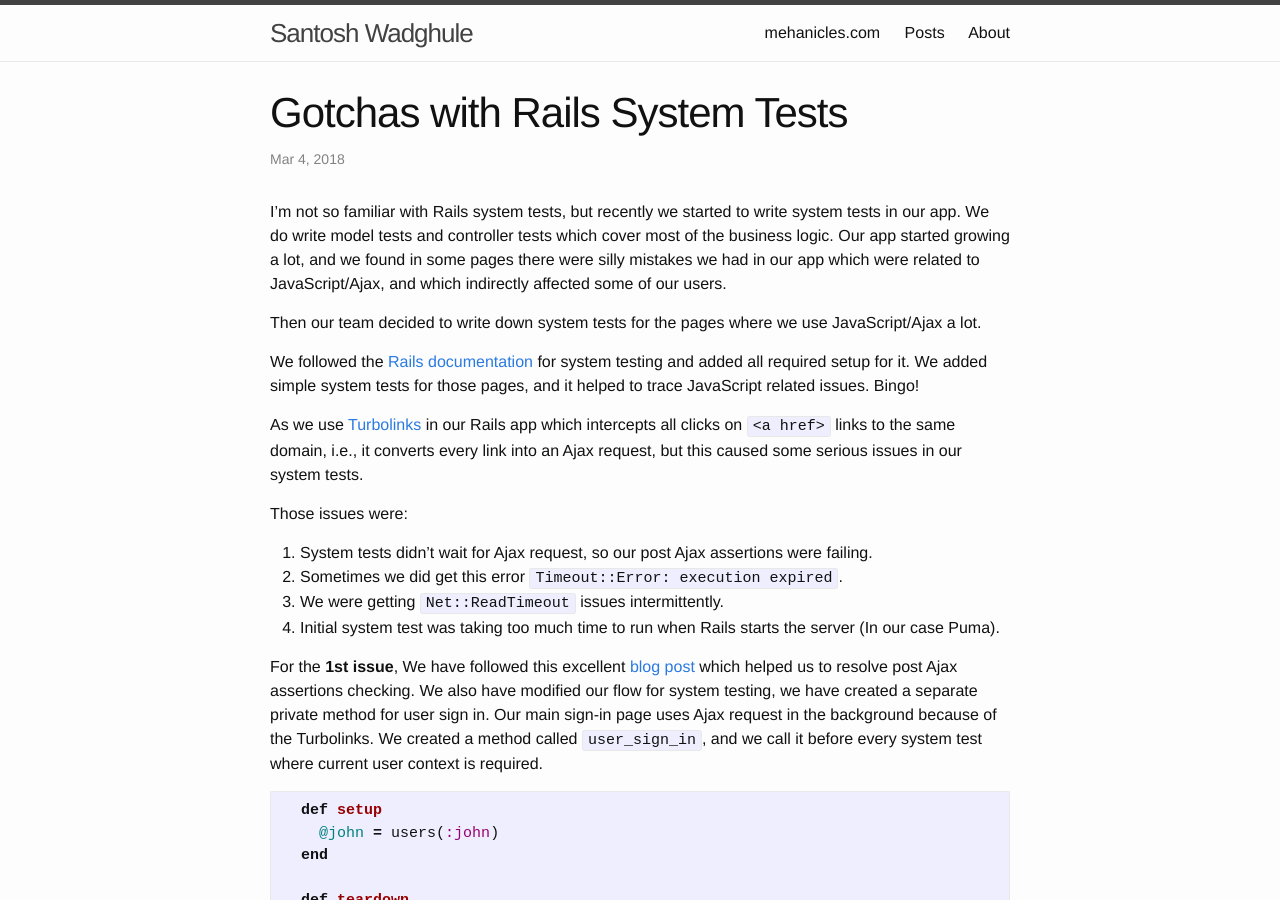
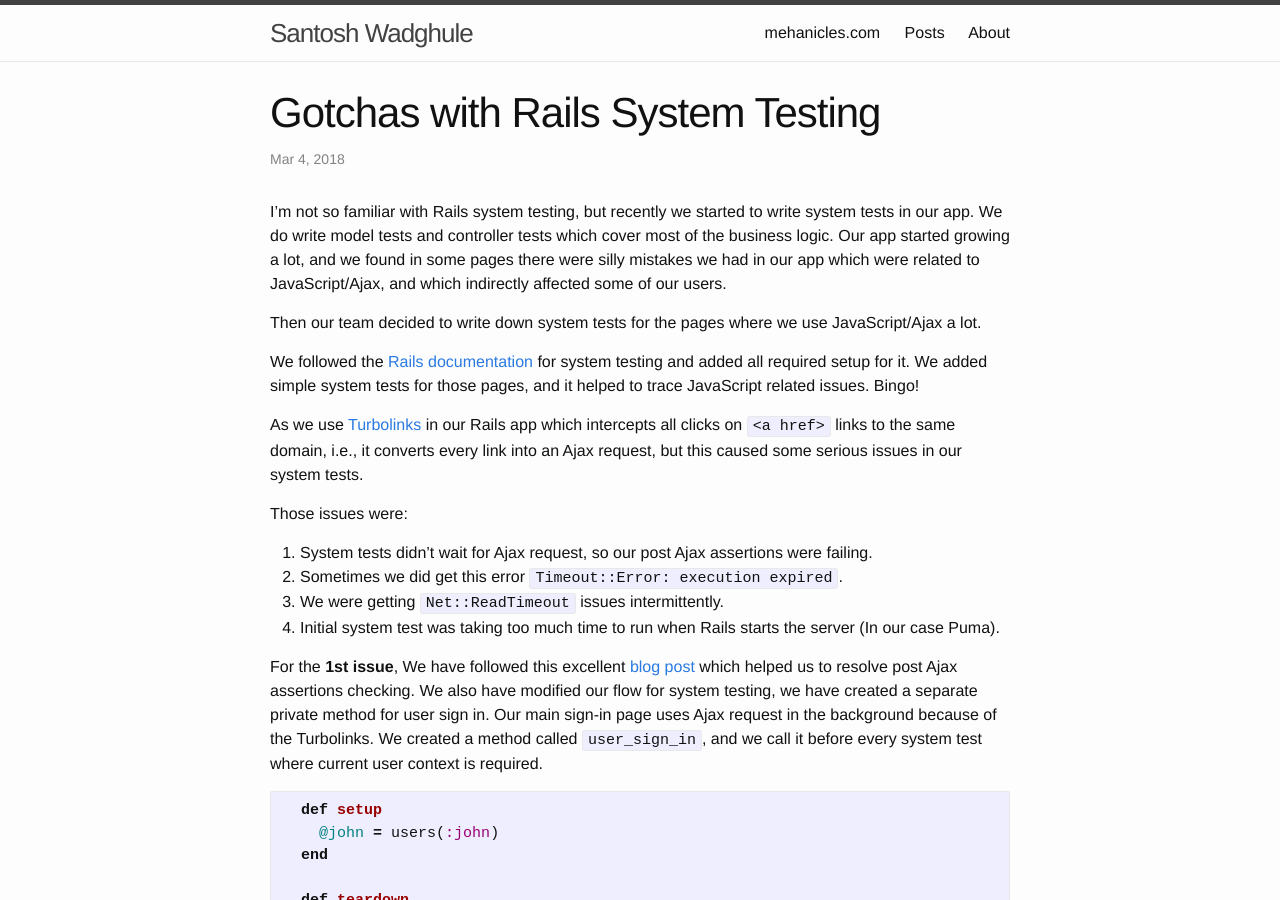
Before and after one commit to mechanicles/mechanicles.github.io, a Jekyll site: the page built from _posts/2018-03-04-gotchas-rails-system-testing.md, in a window 1280 px wide and 900 px high. Built offline with Jekyll 4.4.1, drawn with Linux system fonts in a browser that asks for light colours; comment, search, counter and statistics services are not loaded; some of the changed text lies outside the part shown.

Commit message:
Wordsmithing and change in file name and blog post title

```diff
--- a/_config.yml
+++ b/_config.yml
@@ -10,7 +10,7 @@ title: Santosh Wadghule
 email: santosh.wadghule@gmail.com
 description: > # this means to ignore newlines until "baseurl:"
   A freelancer based out of Pune. He has almost eight years of professional
-  programming experience. Loves Ruby, Vim and open source world.
+  programming experience. Loves Ruby, Vim, and open source world.
 baseurl: "" # the subpath of your site, e.g. /blog
 url: "http://blog.mechanicles.com/" # the base hostname & protocol for your site
 twitter_username: mechanicles
--- a/_posts/2018-03-04-faster-system-tests.md
+++ b/_posts/2018-03-04-gotchas-rails-system-testing.md
@@ -1,9 +1,9 @@
 ---
 layout: post
-title:  "Gotchas with Rails System Tests"
+title:  "Gotchas with Rails System Testing"
 ---
 
-I’m not so familiar with Rails system tests, but recently we started to write system tests in our app. We do write model
+I’m not so familiar with Rails system testing, but recently we started to write system tests in our app. We do write model
 tests and controller tests which cover most of the business logic. Our app started growing a lot, and we found
 in some pages there were silly mistakes we had in our app which were related to JavaScript/Ajax, and which indirectly
 affected some of our users.
```
Also changed, not shown: other parts of _posts/2018-03-04-gotchas-rails-system-testing.md (+2 -0 lines).
